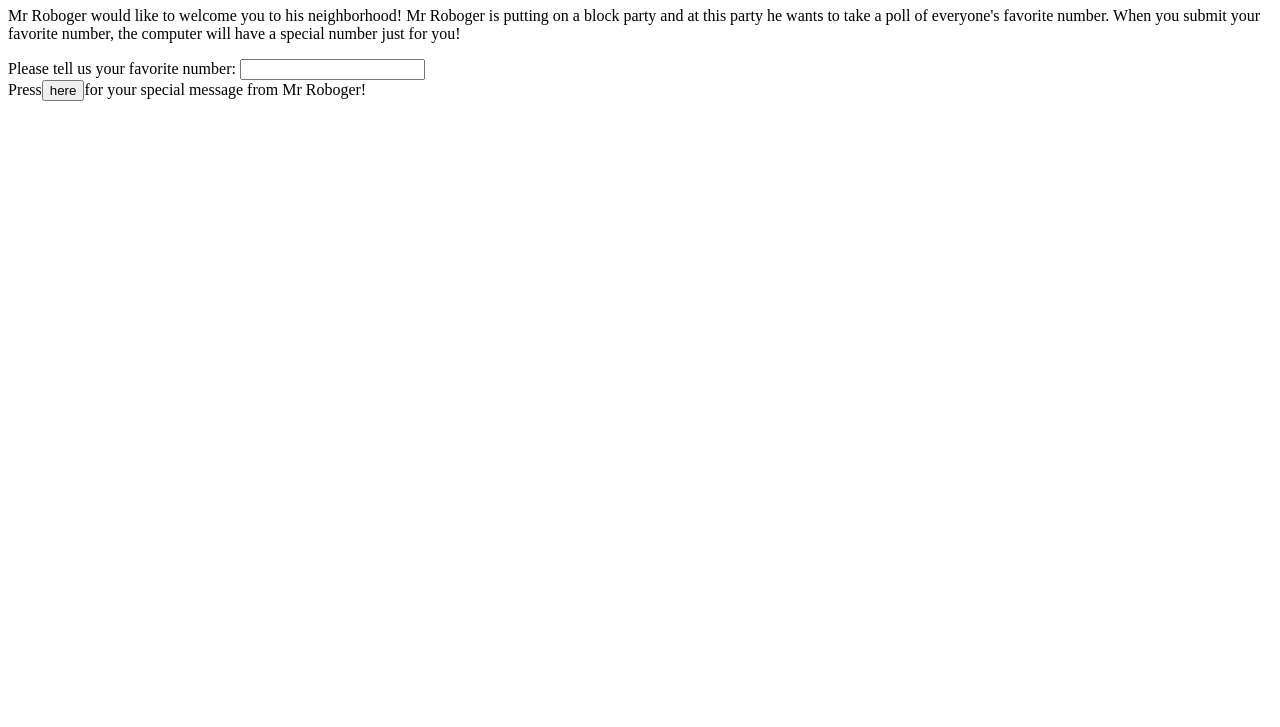
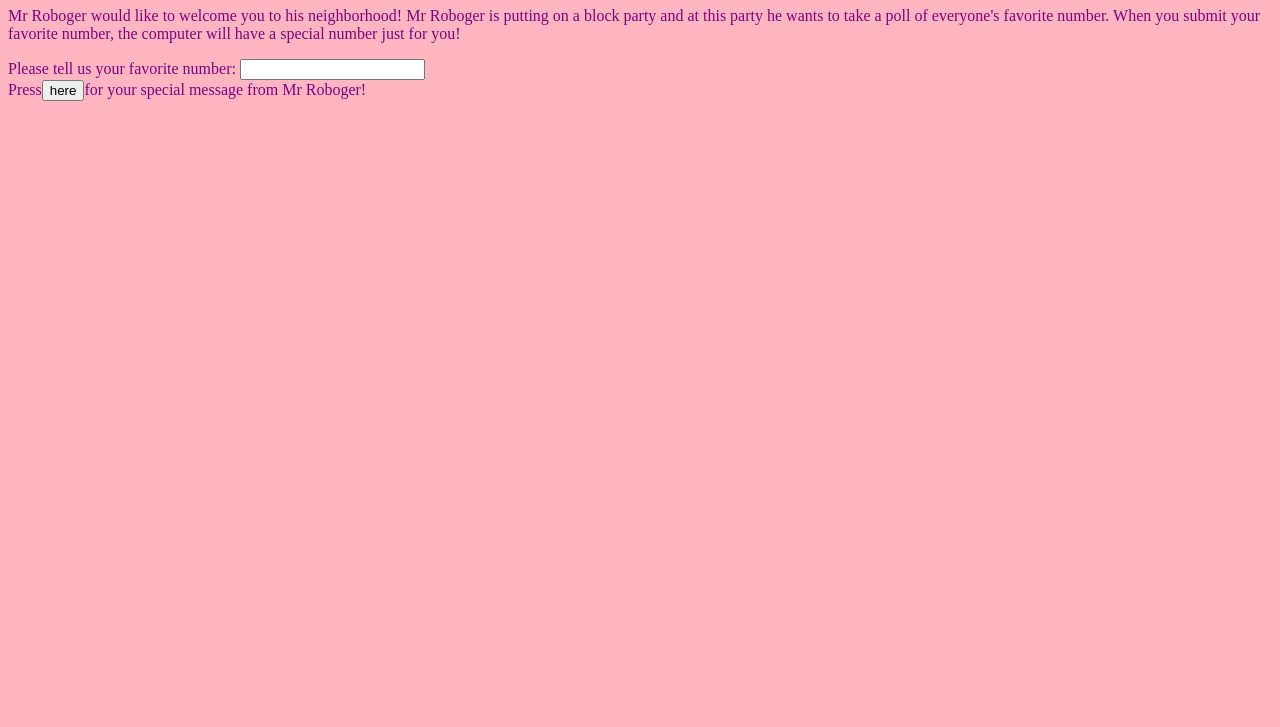
Before and after one commit to ThatAltGirlAlesandria/Mr.RobogersNeighborhood, a plain HTML site: page index.html in a window 1280 px wide. Shown: the part 73-800 px from the top of the page. Drawn offline with Linux system fonts and the light colour scheme.

Commit message:
add background to body.

```diff
--- a/css/styles.css
+++ b/css/styles.css
@@ -1,3 +1,8 @@
 .hidden{
   display: none;
 }
+
+body {
+  background-color: lightpink;
+  color:purple;
+}
```
